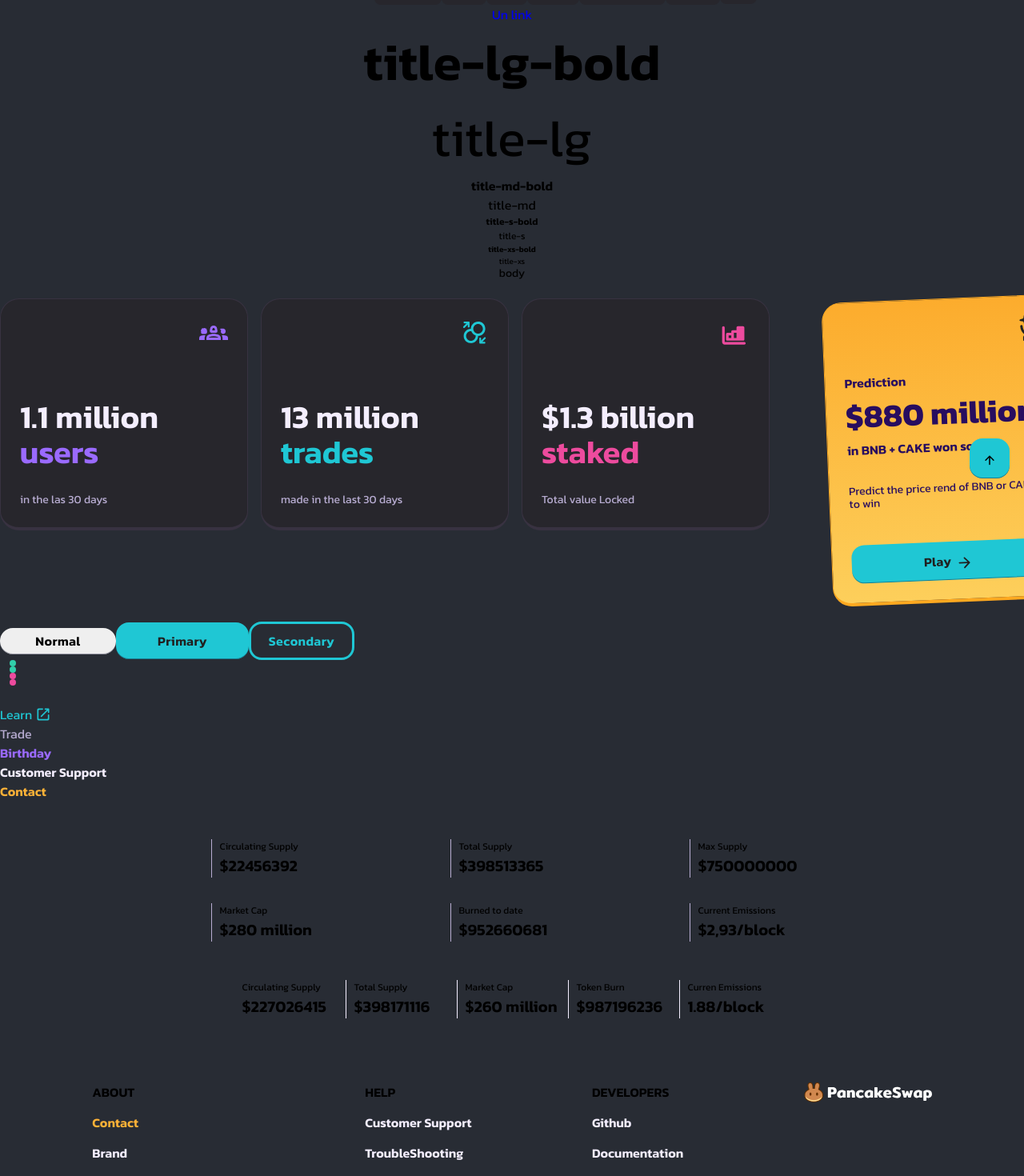
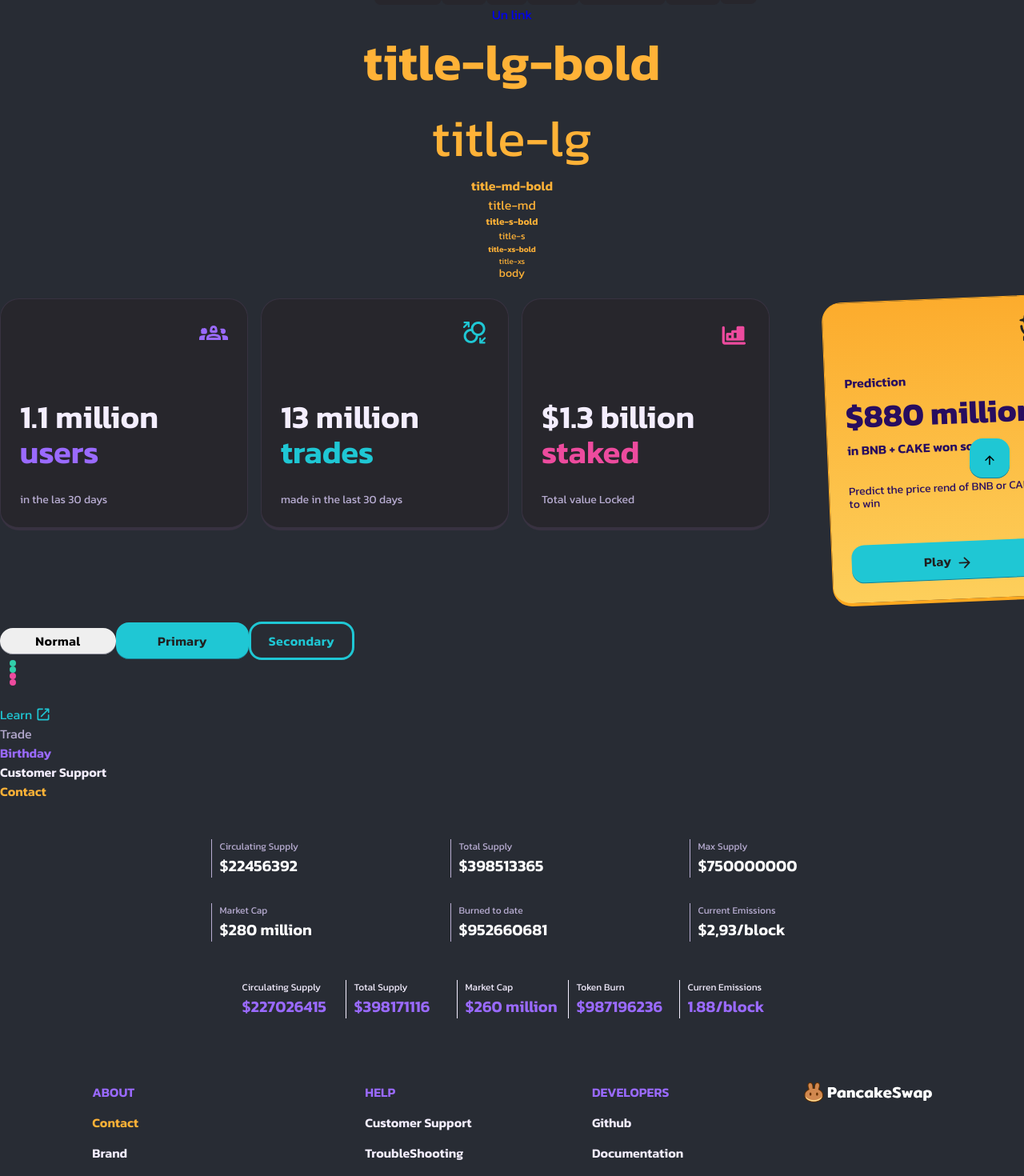
Before and after one commit to Develhope-e3/pancake-swap, a React (Create React App) app: page /dev in a window 1280 px wide. Shown: the part 120-1590 px from the top of the page at 80% size. Built offline with nearby package versions, Linux system fonts and the light colour scheme; the HTML template or start-up script is replaced by a standard one.

Commit message:
refactor: dev and footer

```diff
--- a/src/componentes/Button/Button.js
+++ b/src/componentes/Button/Button.js
@@ -24,6 +24,7 @@ export const Button = ({
   isPrimary,
   isSecondary,
   isWarning,
+  isSetting,
   onClick,
   widthValue,
   heightValue,
@@ -36,6 +37,7 @@ export const Button = ({
     "button-primary": isPrimary,
     "button-secondary": isSecondary,
     "button-warning": isWarning,
+    "": isSetting,
   });
 
   return (
--- a/src/componentes/Footer/Footer.js
+++ b/src/componentes/Footer/Footer.js
@@ -12,7 +12,7 @@ const Footer = () => {
           <Texto
             size={"title-md-bold"}
             label={"ABOUT"}
-            color={"--color-titulo-lila"}
+            color={"var(--color-titulo-lila)"}
           />
           <Link className={"footer-anchor-secondary"} label={"Contact"} />
           <Link className={"footer-anchor"} label={"Brand"} />
@@ -32,7 +32,7 @@ const Footer = () => {
           <Texto
             size={"title-md-bold"}
             label={"HELP"}
-            color={"--color-titulo-lila"}
+            color={"var(--color-titulo-lila)"}
           />
           <Link className={"footer-anchor"} label={"Customer Support"} />
           <Link className={"footer-anchor"} label={"TroubleShooting"} />
@@ -43,7 +43,7 @@ const Footer = () => {
           <Texto
             size={"title-md-bold"}
             label={"DEVELOPERS"}
-            color={"--color-titulo-lila"}
+            color={"var(--color-titulo-lila)"}
           />
           <Link className={"footer-anchor"} label={"Github"} />
           <Link className={"footer-anchor"} label={"Documentation"} />
--- a/src/componentes/GridComposer/GridComposer.js
+++ b/src/componentes/GridComposer/GridComposer.js
@@ -9,6 +9,12 @@ import CakeSum from "../Cake-sum/Cake-sum";
  * @param {string} remColSpacing - Espacio entre las columnas de la tabla
  *
  * @returns Estructura HTML
+ */
+
+/**
+ *
+ * TODO agregar data para hacer el componente más pequeño
+ *
  */
 
 export const GridComposer1 = ({
@@ -31,12 +37,12 @@ export const GridComposer1 = ({
           <>
             <Texto
               size={"title-s"}
-              color={"--color-subtitulo-lila"}
+              color={"var(--color-subtitulo-lila)"}
               label={"Circulating Supply"}
             />
             <Texto
               size={"title-ml"}
-              color={"--text-color"}
+              color={"var(--text-color)"}
               label={<CakeSum limite={22456392} />}
             />
           </>
@@ -45,12 +51,12 @@ export const GridComposer1 = ({
           <>
             <Texto
               size={"title-s"}
-              color={"--color-subtitulo-lila"}
+              color={"var(--color-subtitulo-lila)"}
               label={"Total Supply"}
             />
             <Texto
               size={"title-ml"}
-              color={"--text-color"}
+              color={"var(--text-color)"}
               label={<CakeSum limite={398513365} />}
             />
           </>
@@ -59,12 +65,12 @@ export const GridComposer1 = ({
           <>
             <Texto
               size={"title-s"}
-              color={"--color-subtitulo-lila"}
+              color={"var(--color-subtitulo-lila)"}
               label={"Max Supply"}
             />
             <Texto
               size={"title-ml"}
-              color={"--text-color"}
+              color={"var(--text-color)"}
               label={<CakeSum limite={750000000} />}
             />
           </>
@@ -73,12 +79,12 @@ export const GridComposer1 = ({
           <>
             <Texto
               size={"title-s"}
-              color={"--color-subtitulo-lila"}
+              color={"var(--color-subtitulo-lila)"}
               label={"Market Cap"}
             />
             <Texto
               size={"title-ml"}
-              color={"--text-color"}
+              color={"var(--text-color)"}
               label={"$280 million"}
             />
           </>
@@ -87,12 +93,12 @@ export const GridComposer1 = ({
           <>
             <Texto
               size={"title-s"}
-              color={"--color-subtitulo-lila"}
+              color={"var(--color-subtitulo-lila)"}
               label={"Burned to date"}
             />
             <Texto
               size={"title-ml"}
-              color={"--text-color"}
+              color={"var(--text-color)"}
               label={<CakeSum limite={952660681} />}
             />
           </>
@@ -101,12 +107,12 @@ export const GridComposer1 = ({
           <>
             <Texto
               size={"title-s"}
-              color={"--color-subtitulo-lila"}
+              color={"var(--color-subtitulo-lila)"}
               label={"Current Emissions"}
             />
             <Texto
               size={"title-ml"}
-              color={"--text-color"}
+              color={"var(--text-color)"}
               label={"$2,93/block"}
             />
           </>
@@ -136,12 +142,12 @@ export const GridComposer2 = ({
           <>
             <Texto
               size={"title-s"}
-              color={"--color-text"}
+              color={"var(--color-text)"}
               label={"Circulating Supply"}
             />
             <Texto
               size={"title-ml"}
-              color={"--color-titulo-lila"}
+              color={"var(--color-titulo-lila)"}
               label={<CakeSum limite={227026415} />}
             />
           </>
@@ -150,12 +156,12 @@ export const GridComposer2 = ({
           <>
             <Texto
               size={"title-s"}
-              color={"--color-text"}
+              color={"var(--color-text)"}
               label={"Total Supply"}
             />
             <Texto
               size={"title-ml"}
-              color={"--color-titulo-lila"}
+              color={"var(--color-titulo-lila)"}
               label={<CakeSum limite={398171116} />}
             />
           </>
@@ -164,12 +170,12 @@ export const GridComposer2 = ({
           <>
             <Texto
               size={"title-s"}
-              color={"--color-text"}
+              color={"var(--color-text)"}
               label={"Market Cap"}
             />
             <Texto
               size={"title-ml"}
-              color={"--color-titulo-lila"}
+              color={"var(--color-titulo-lila)"}
               label={"$260 million"}
             />
           </>
@@ -178,12 +184,12 @@ export const GridComposer2 = ({
           <>
             <Texto
               size={"title-s"}
-              color={"--color-text"}
+              color={"var(--color-text)"}
               label={"Token Burn"}
             />
             <Texto
               size={"title-ml"}
-              color={"--color-titulo-lila"}
+              color={"var(--color-titulo-lila)"}
               label={<CakeSum limite={987196236} />}
             />
           </>
@@ -192,12 +198,12 @@ export const GridComposer2 = ({
           <>
             <Texto
               size={"title-s"}
-              color={"--color-text"}
+              color={"var(--color-text)"}
               label={"Curren Emissions"}
             />
             <Texto
               size={"title-ml"}
-              color={"--color-titulo-lila"}
+              color={"var(--color-titulo-lila)"}
               label={"1.88/block"}
             />
           </>
--- a/src/pages/Dev.js
+++ b/src/pages/Dev.js
@@ -83,40 +83,40 @@ const Dev = () => {
         <Texto
           size={"title-lg-bold"}
           label={"title-lg-bold"}
-          color={"--color-secondary"}
+          color={"var(--color-secondary)"}
         />
         <Texto
           size={"title-lg"}
           label={"title-lg"}
-          color={"--color-secondary"}
+          color={"var(--color-secondary)"}
         />
         <Texto
           size={"title-md-bold"}
           label={"title-md-bold"}
-          color={"--color-secondary"}
+          color={"var(--color-secondary)"}
         />
         <Texto
           size={"title-md"}
           label={"title-md"}
-          color={"--color-secondary"}
+          color={"var(--color-secondary)"}
         />
         <Texto
           size={"title-s-bold"}
           label={"title-s-bold"}
-          color={"--color-secondary"}
+          color={"var(--color-secondary)"}
         />
-        <Texto size={"title-s"} label={"title-s"} color={"--color-secondary"} />
+        <Texto size={"title-s"} label={"title-s"} color={"var(--color-secondary)"} />
         <Texto
           size={"title-xs-bold"}
           label={"title-xs-bold"}
-          color={"--color-secondary"}
+          color={"var(--color-secondary)"}
         />
         <Texto
           size={"title-xs"}
           label={"title-xs"}
-          color={"--color-secondary"}
+          color={"var(--color-secondary)"}
         />
-        <Texto size={"body"} label={"body"} color={"--color-secondary"} />
+        <Texto size={"body"} label={"body"} color={"var(--color-secondary)"} />
       </div>
       <br />
       <div className="flex-row-container">
```
